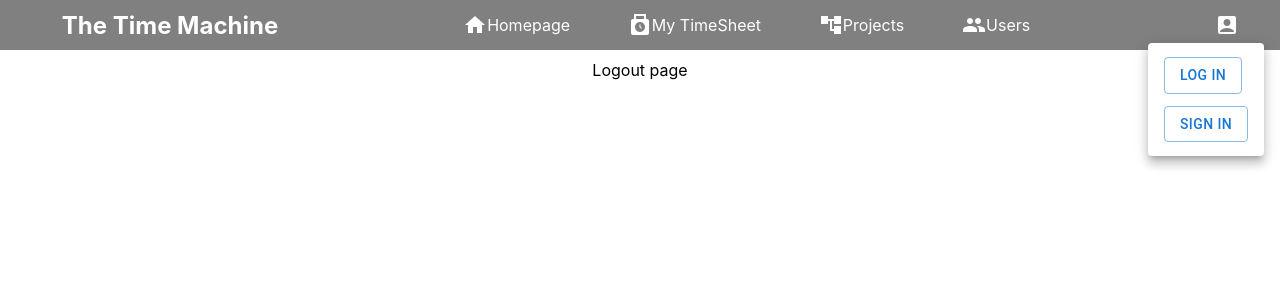
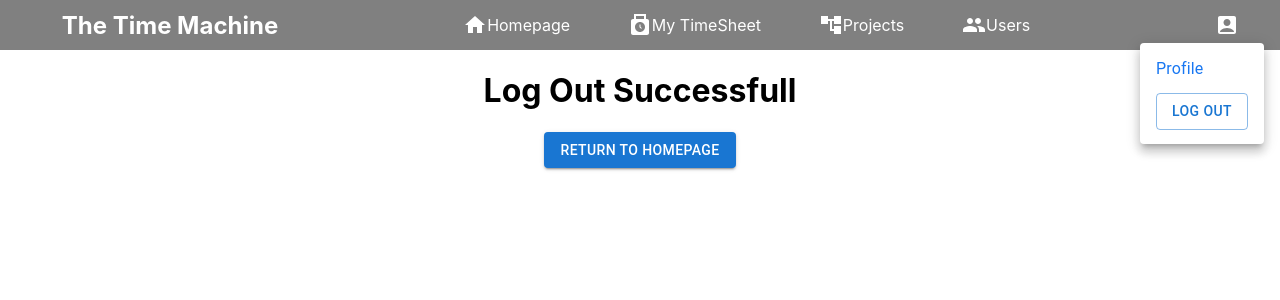
Before and after one commit to TRegourd/MERN-Time_Project, a React (Create React App) app: page /logout in a window 1280 px wide. Both pictures are taken after a click on the button 1226 px from the left and 25 px from the top of the page. Shown: the top 300 px of the page. Built offline with nearby package versions, Linux system fonts and the light colour scheme.

Commit message:
add logout page and button

```diff
--- a/src/App.js
+++ b/src/App.js
@@ -4,14 +4,15 @@ import { BrowserRouter as Router, Route, Routes } from "react-router-dom";
 import Timesheets from "./pages/Timesheets";
 import Login from "./pages/Login";
 import { useState } from "react";
+import Logout from "./pages/Logout";
 
 function App() {
-  const [logged, setLogged] = useState(false);
+  const [logged, setLogged] = useState(true);
 
   return (
     <div className="App">
       <Router>
-        <Navbar logged={logged}></Navbar>
+        <Navbar logged={logged} setLogged={setLogged}></Navbar>
 
         <Routes>
           <Route element="Home page" path="/" exact />
@@ -19,7 +20,7 @@ function App() {
           <Route element="Users Page" path="/users" exact />
           <Route element="Projects Page" path="/projects" exact />
           <Route element={<Login />} path="/login" exact></Route>
-          <Route element="Logout page" path="/logout" exact></Route>
+          <Route element={<Logout />} path="/logout" exact></Route>
           <Route element="Signin Page" path="/signin" exact></Route>
           <Route element="Profile Page" path="/profilePage" exact></Route>
         </Routes>
--- a/src/components/LogMenu.jsx
+++ b/src/components/LogMenu.jsx
@@ -6,8 +6,7 @@ import AccountBoxIcon from "@mui/icons-material/AccountBox";
 import "./Navbar.css";
 import { BrowserRouter as Router, Link } from "react-router-dom";
 
-export default function LogMenu({ logged }) {
-  console.log("logmenu logged", logged);
+export default function LogMenu({ logged, setLogged }) {
   const [anchorEl, setAnchorEl] = React.useState(null);
   const open = Boolean(anchorEl);
   const handleClick = (event) => {
@@ -16,6 +15,11 @@ export default function LogMenu({ logged }) {
   const handleClose = () => {
     setAnchorEl(null);
   };
+
+  function disconnect() {
+    setLogged(false);
+    localStorage.removeItem("logged");
+  }
 
   return (
     <div>
@@ -54,7 +58,12 @@ export default function LogMenu({ logged }) {
           </MenuItem>
         )}
         {logged && (
-          <MenuItem onClick={handleClose}>
+          <MenuItem
+            onClick={() => {
+              handleClose();
+              disconnect();
+            }}
+          >
             <Link className="menuLinks" to="/logout">
               <Button variant="outlined" onClick={handleClick}>
                 Log Out
--- a/src/components/Navbar.jsx
+++ b/src/components/Navbar.jsx
@@ -6,9 +6,7 @@ import GroupIcon from "@mui/icons-material/Group";
 import { BrowserRouter as Router, Link } from "react-router-dom";
 import LogMenu from "./LogMenu";
 
-const Navbar = ({ logged }) => {
-  console.log("logged navbar", logged);
-  let navBarLogged = logged;
+const Navbar = ({ logged, setLogged }) => {
   return (
     <div className="topbarContainer">
       <div className="topbarLeft">
@@ -46,7 +44,7 @@ const Navbar = ({ logged }) => {
         </div>
       </div>
       <div className="topbarRight">
-        <LogMenu logged={navBarLogged} />
+        <LogMenu logged={logged} setLogged={setLogged} />
       </div>
     </div>
   );
--- /dev/null
+++ b/src/pages/Logout.jsx
@@ -0,0 +1,16 @@
+import { Button } from "@mui/material";
+import React from "react";
+import { BrowserRouter as Router, Link } from "react-router-dom";
+
+export default function Logout() {
+  return (
+    <div>
+      <h1>Log Out Successfull</h1>
+      <Link style={{ textDecoration: "none" }} to="/">
+        <Button className="links" variant="contained">
+          Return to HomePage
+        </Button>
+      </Link>
+    </div>
+  );
+}
```
